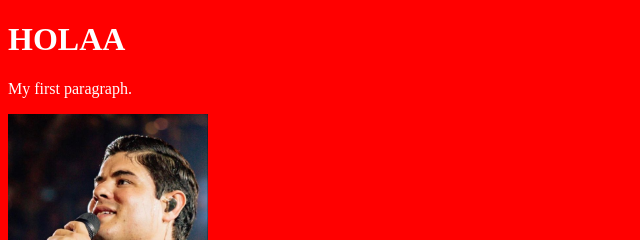
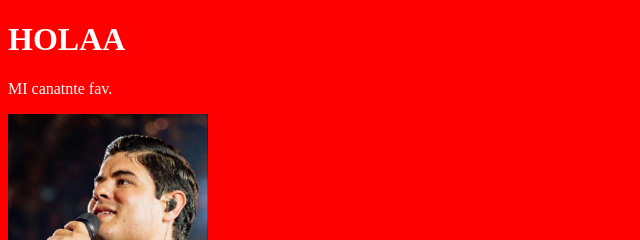
Before and after one commit to Karlars2005/Karla-Rios-, a plain HTML site: page index.html in a window 1280 px wide. Shown: the top 240 px of the page, 0-640 px from the left. Drawn offline with Linux system fonts and the light colour scheme.

Commit message:
Update index.html

```diff
--- a/index.html
+++ b/index.html
@@ -13,7 +13,7 @@
 	<body>
 
 	<h1>HOLAA</h1>
-	<p>My first paragraph.</p>
+	<p>MI canatnte fav.</p>
 
 	<img src="ee9d1b3f5c8a03bcc1b26ebccfd7f18a.jpg" width="200" >
 
```
